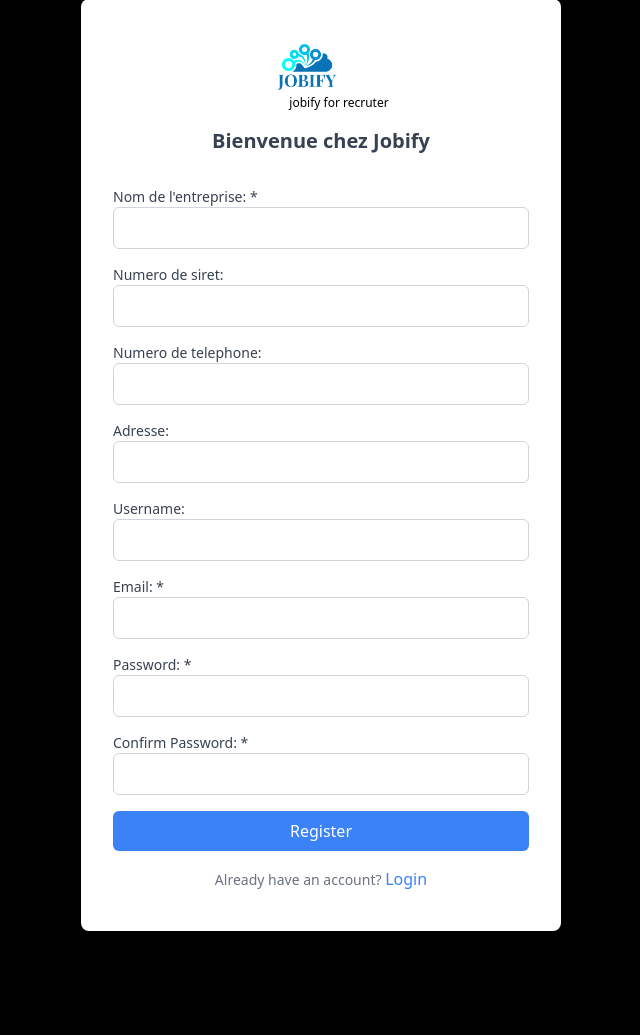
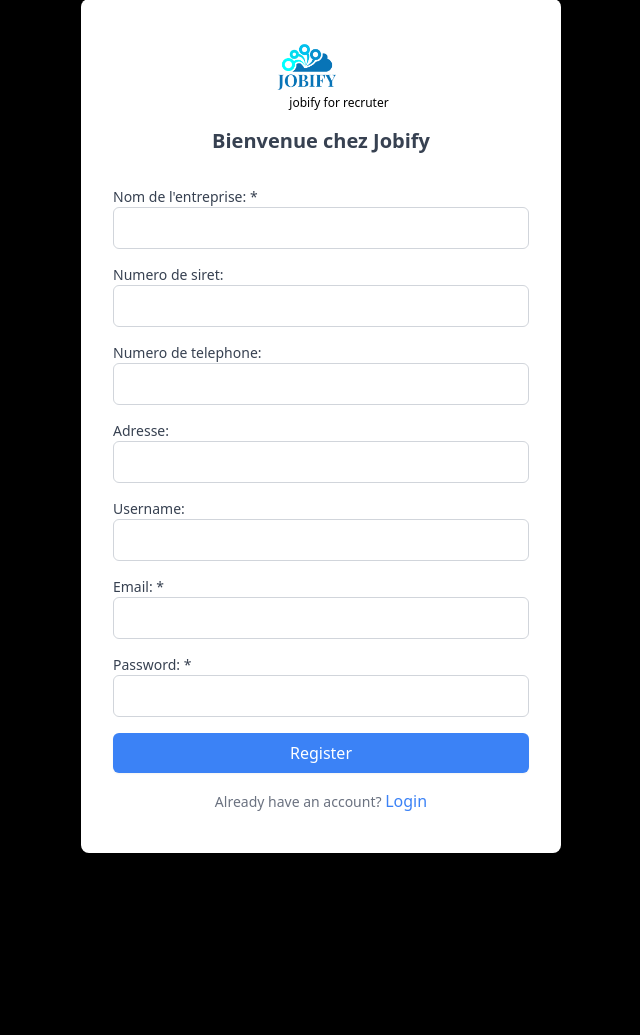
Before and after one commit to ChevrierDev/Jobify, a Node server app: page /login/recruter/register in a window 1280 px wide. Shown: the part 81-1116 px from the top of the page, without its empty margins (319-959 px from the left). Run offline with Node 20, Linux system fonts and the light colour scheme; style sheets or scripts are compiled from the project's sources; some libraries are stand-ins or nearby versions.

Commit message:
form send data bug  fixed

```diff
--- a/app.js
+++ b/app.js
@@ -5,6 +5,7 @@ const path = require('path');
 const app = express();
 
 app.use(express.json());
+app.use(express.urlencoded({ extended: false }))
 
 app.use(express.static(path.join(__dirname, 'views')));
 app.use('views', express.static(path.join(__dirname, 'views', 'public')));
--- a/controllers/auth.controller.js
+++ b/controllers/auth.controller.js
@@ -75,13 +75,11 @@ async function postNewRecruterAuth(req, res) {
   try {
     const { nom_entreprise, email, mot_de_passe } = req.body;
 
-    const hashedPassword = await cryptPassword(mot_de_passe);
-
-    console.log("Hashed password:", hashedPassword);
+    console.log('Data received from form:', { nom_entreprise, email, mot_de_passe });
 
     const newRecruter = await db.query(
       "INSERT INTO public.recruteur(nom_entreprise, email, mot_de_passe, date_de_creation) VALUES ($1, $2, $3, CURRENT_DATE)",
-      [nom_entreprise, email, hashedPassword]
+      [nom_entreprise, email, mot_de_passe]
     );
 
     console.log("New recruter:", newRecruter);
--- a/package.json
+++ b/package.json
@@ -14,6 +14,7 @@
   "license": "ISC",
   "dependencies": {
     "bcrypt": "^5.1.1",
+    "body-parser": "^1.20.2",
     "dotenv": "^16.4.5",
     "ejs": "^3.1.9",
     "express": "^4.19.2",
--- a/views/auth/recruter/recruter_register.ejs
+++ b/views/auth/recruter/recruter_register.ejs
@@ -28,7 +28,7 @@
             <!-- Form title -->
             <h1 class="text-xl font-bold text-center text-gray-700 dark:text-gray-200 mb-8">Bienvenue chez Jobify</h1>
             <!-- Form -->
-            <form action="/login/recruter/register" method="post" class="w-full flex flex-col gap-4" id="recruterForm">
+            <form action="http://127.0.0.1:3000/login/recruter/register" method="post" enctype="application/x-www-form-urlencoded" class="w-full flex flex-col gap-4" id="recruterForm">
                 <!-- First name field -->
                 <div class="flex items-start flex-col justify-start">
                 <label for="nom_entreprise" class="text-sm text-gray-700 dark:text-gray-200 mr-2">Nom de l'entreprise: *</label>
@@ -70,12 +70,6 @@
                 <div class="flex items-start flex-col justify-start">
                 <label for="mot_de_passe" class="text-sm text-gray-700 dark:text-gray-200 mr-2">Password: *</label>
                 <input type="password" id="password" name="mot_de_passe" class="w-full px-3 dark:text-gray-200 dark:bg-gray-900 py-2 rounded-md border border-gray-300 dark:border-gray-700 focus:outline-none focus:ring-1 focus:ring-blue-500" required>
-                </div>
-
-                <!-- Confirm password field -->
-                <div class="flex items-start flex-col justify-start">
-                <label for="confirmPassword" class="text-sm text-gray-700 dark:text-gray-200 mr-2">Confirm Password: *</label>
-                <input type="password" id="confirmPassword" name="confirmPassword" class="w-full px-3 dark:text-gray-200 dark:bg-gray-900 py-2 rounded-md border border-gray-300 dark:border-gray-700 focus:outline-none focus:ring-1 focus:ring-blue-500" >
                 </div>
 
                 <!-- Register button -->
```
Also changed, not shown: 1 other file.
